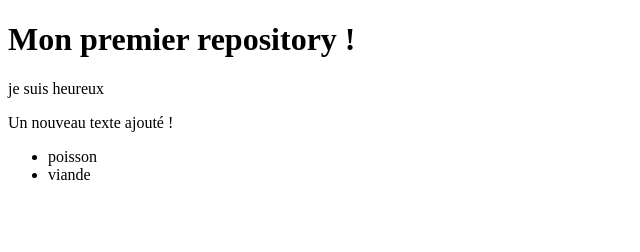
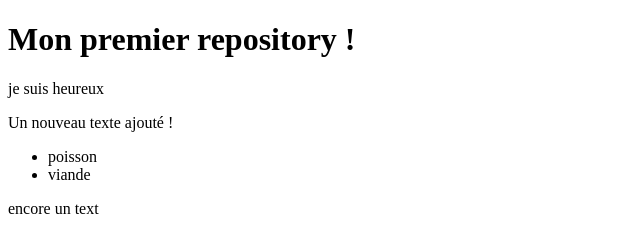
Before and after one commit to Aristidesagodan/Cours-git-dw6, a plain HTML site: page index.html in a window 1280 px wide. Shown: the whole page, without its empty margins (0-640 px from the left). Drawn offline with Linux system fonts and the light colour scheme.

Commit message:
ajout troisième paragraphe

```diff
--- a/index.html
+++ b/index.html
@@ -13,5 +13,6 @@
         <li>poisson</li>
         <li>viande</li>
     </ul>
+    <p>encore un text</p>
 </body>
 </html>
```
